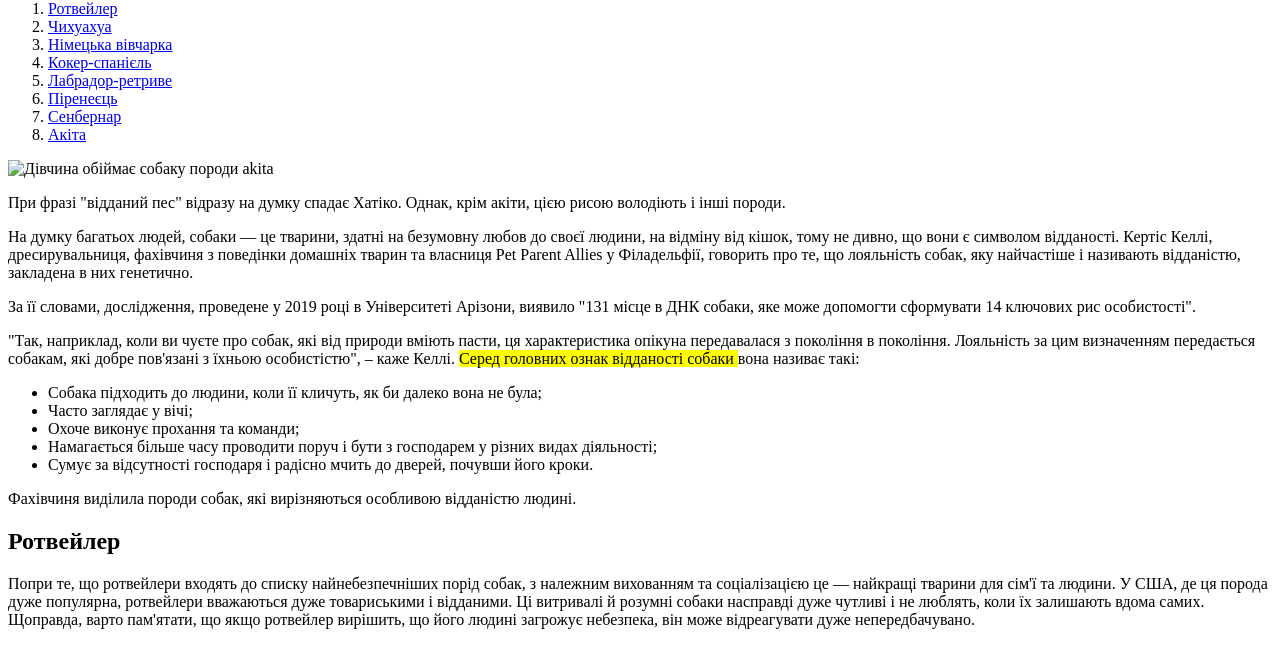
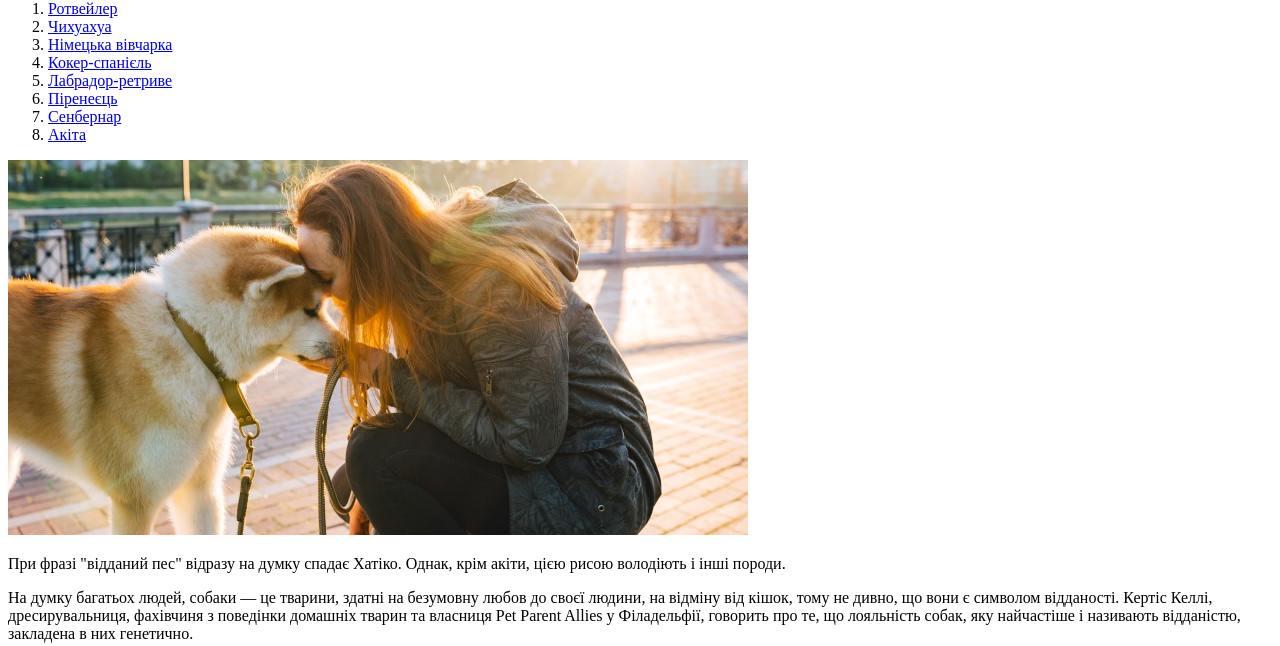
Before and after one commit to vladimir7557/lessons, a plain HTML site: page lesson_2/index.html in a window 1280 px wide. Shown: the part 127-773 px from the top of the page. Drawn offline with Linux system fonts and the light colour scheme; the site is published under a folder, as on GitHub Pages, so addresses that start at the root find nothing.

Commit message:
Update index.html

```diff
--- a/lesson_2/index.html
+++ b/lesson_2/index.html
@@ -21,7 +21,7 @@
           <li><a href="#id_8">Акіта</a></li>
         </ol>
       </nav>
-      <img src="/img/dogs.jpg" alt="Дівчина обіймає собаку породи akita" >
+      <img src="img/dogs.jpg" alt="Дівчина обіймає собаку породи akita" >
     </header>
     <main>
       <div class="hatico">
```
